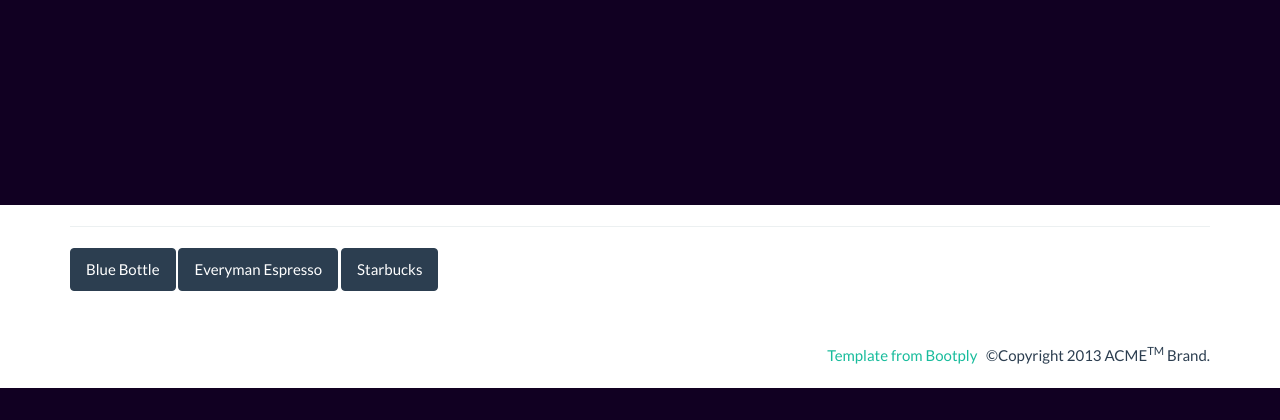
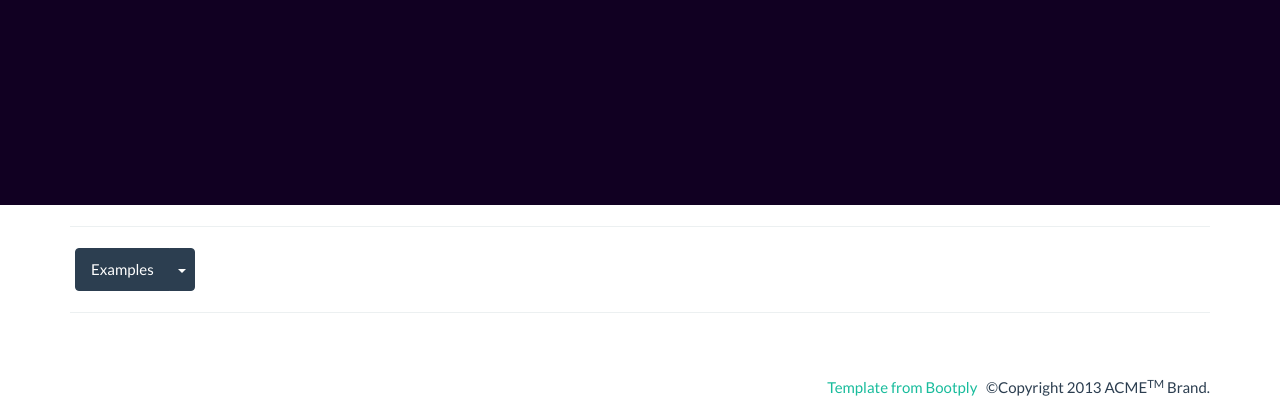
Before and after one commit to insignificant-info/cafe_snob_webapp, a Flask app: page /demo in a window 1280 px wide. Shown: the part 595-1015 px from the top of the page. Before the commit the page ends 983 px from the top, so only its background shows below. Run offline with Flask 2, Linux system fonts and the light colour scheme; some libraries are stand-ins or nearby versions.

Commit message:
add example buttons to index

```diff
--- a/app/templates/demo.html
+++ b/app/templates/demo.html
@@ -62,11 +62,27 @@
 <div class="container">
 
     <hr>
-             <p class="bs-component">
-              <a href="http://cafesnob.info/output?URL=http%3A%2F%2Fwww.yelp.com%2Fbiz%2Fblue-bottle-coffee-new-york-2" class="btn btn-primary">Blue Bottle</a>
-              <a href="http://cafesnob.info/output?URL=http%3A%2F%2Fwww.yelp.com%2Fbiz%2Feveryman-espresso-new-york" class="btn btn-primary">Everyman Espresso</a>
-              <a href="http://cafesnob.info/output?URL=http%3A%2F%2Fwww.yelp.com%2Fbiz%2Fstarbucks-new-york-154" class="btn btn-primary">Starbucks</a>
-            </p>
+
+            <div style="margin-bottom: 15px;">
+              <div class="btn-toolbar bs-component" style="margin: 0;">
+
+
+                <div class="btn-group">
+                  <a href="#" class="btn btn-primary">Examples</a>
+                  <a href="#" class="btn btn-primary dropdown-toggle" data-toggle="dropdown"><span class="caret"></span></a>
+                  <ul class="dropdown-menu">
+                    <li><a href="http://cafesnob.info/output?URL=http%3A%2F%2Fwww.yelp.com%2Fbiz%2Fblue-bottle-coffee-new-york-2">Blue Bottle</a></li>
+                    <li><a href="http://cafesnob.info/output?URL=http%3A%2F%2Fwww.yelp.com%2Fbiz%2Feveryman-espresso-new-york">Everyman Espresso</a></li>
+                    <li><a href="http://cafesnob.info/output?URL=http%3A%2F%2Fwww.yelp.com%2Fbiz%2Fstarbucks-new-york-154">Starbucks</a></li>
+                  </ul>
+                </div>
+              </div>
+            </div>
+    <hr>
+
+
+
+
 
 
 	<div class="row">
--- a/app/templates/index.html
+++ b/app/templates/index.html
@@ -72,9 +72,9 @@
                   <a href="#" class="btn btn-primary">Examples</a>
                   <a href="#" class="btn btn-primary dropdown-toggle" data-toggle="dropdown"><span class="caret"></span></a>
                   <ul class="dropdown-menu">
-                    <li><a href="http://cafesnob.info/output?URL=http%3A%2F%2Fwww.yelp.com%2Fbiz%2Fblue-bottle-coffee-new-york-2">Blue Bottle</a></li>
+                    <li><a href="http://cafesnob.info/output?URL=http%3A%2F%2Fwww.yelp.com%2Fbiz%2Fb%25C3%25BA%25C3%25B0in-brooklyn">Budin</a></li>
                     <li><a href="http://cafesnob.info/output?URL=http%3A%2F%2Fwww.yelp.com%2Fbiz%2Feveryman-espresso-new-york">Everyman Espresso</a></li>
-                    <li><a href="http://cafesnob.info/output?URL=http%3A%2F%2Fwww.yelp.com%2Fbiz%2Fstarbucks-new-york-154">Starbucks</a></li>
+                    <li><a href="http://cafesnob.info/output?URL=http%3A%2F%2Fwww.yelp.com%2Fbiz%2Fstarbucks-new-york-320">Starbucks</a></li>
                   </ul>
                 </div>
               </div>
```
